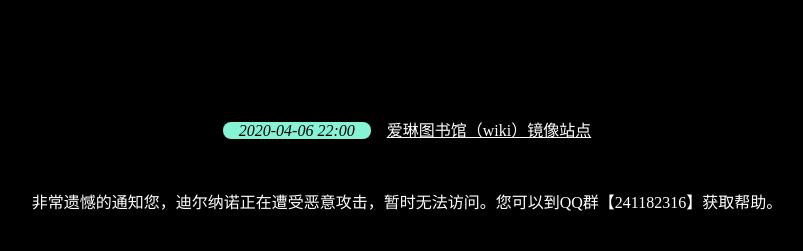
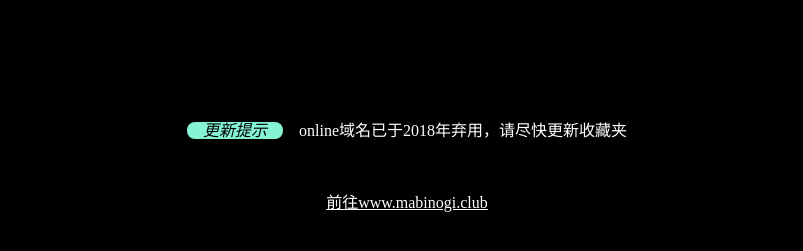
Before and after one commit to kumame/mabinogionline, a plain HTML site: page index.html in a window 1280 px wide. Shown: the part 411-662 px from the top of the page, without its empty margins (233-1036 px from the left). Drawn offline with Linux system fonts and the light colour scheme.

Commit message:
Update index.html

```diff
--- a/index.html
+++ b/index.html
@@ -17,8 +17,8 @@
 	</head>
 	<body>
 		<center>迪尔<span>纳诺</span></center>
-		<center style="font-size: .1em;margin-top: 8em;"><em>2020-04-06 22:00</em><a href="http://www.mabinogihub.com/wiki">爱琳图书馆（wiki）镜像站点</a></center>
-		<center style="font-size: .1em;margin-top: 3em;">非常遗憾的通知您，迪尔纳诺正在遭受恶意攻击，暂时无法访问。您可以到QQ群【241182316】获取帮助。</center>
+		<center style="font-size: .1em;margin-top: 8em;"><em>更新提示</em>online域名已于2018年弃用，请尽快更新收藏夹</center>
+		<center style="font-size: .1em;margin-top: 3em;"><a href="http://www.mabinogi.online">前往www.mabinogi.club</a></center>
 	</body>
 
 	</html>
```
